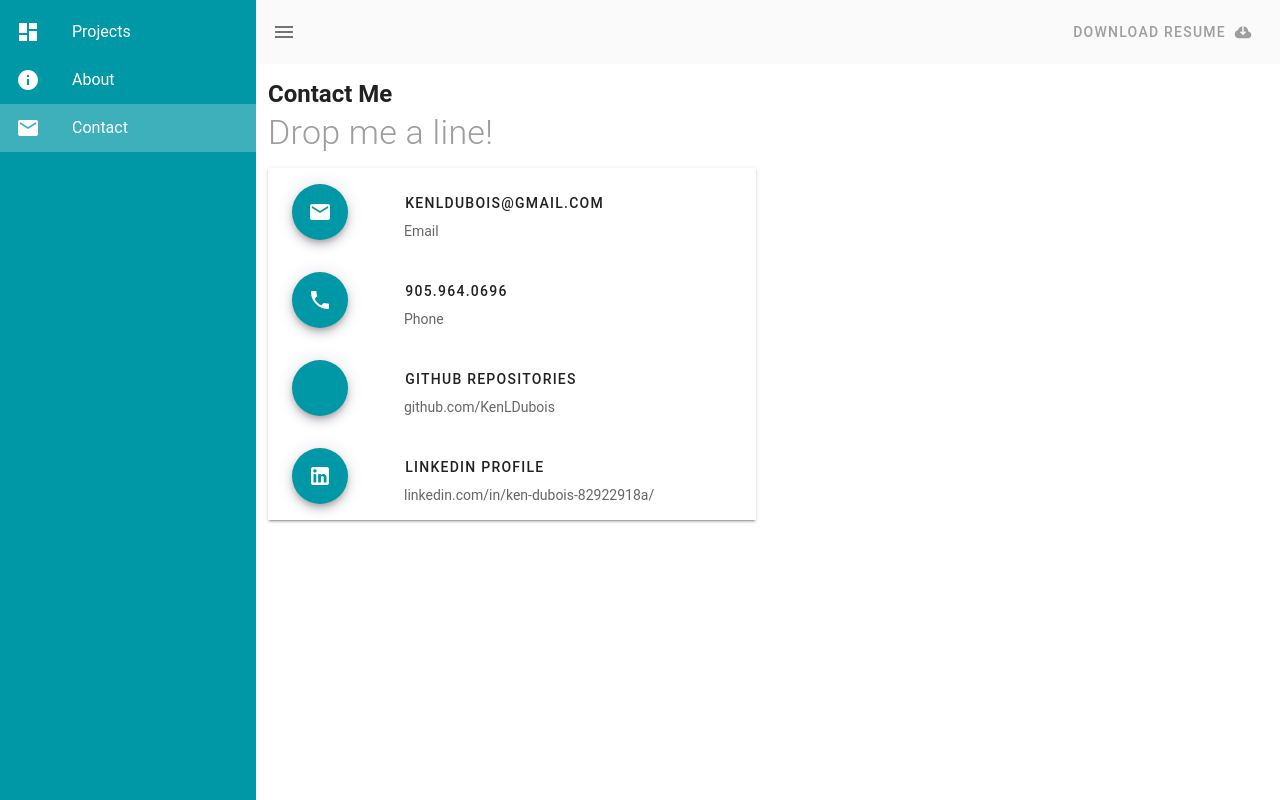
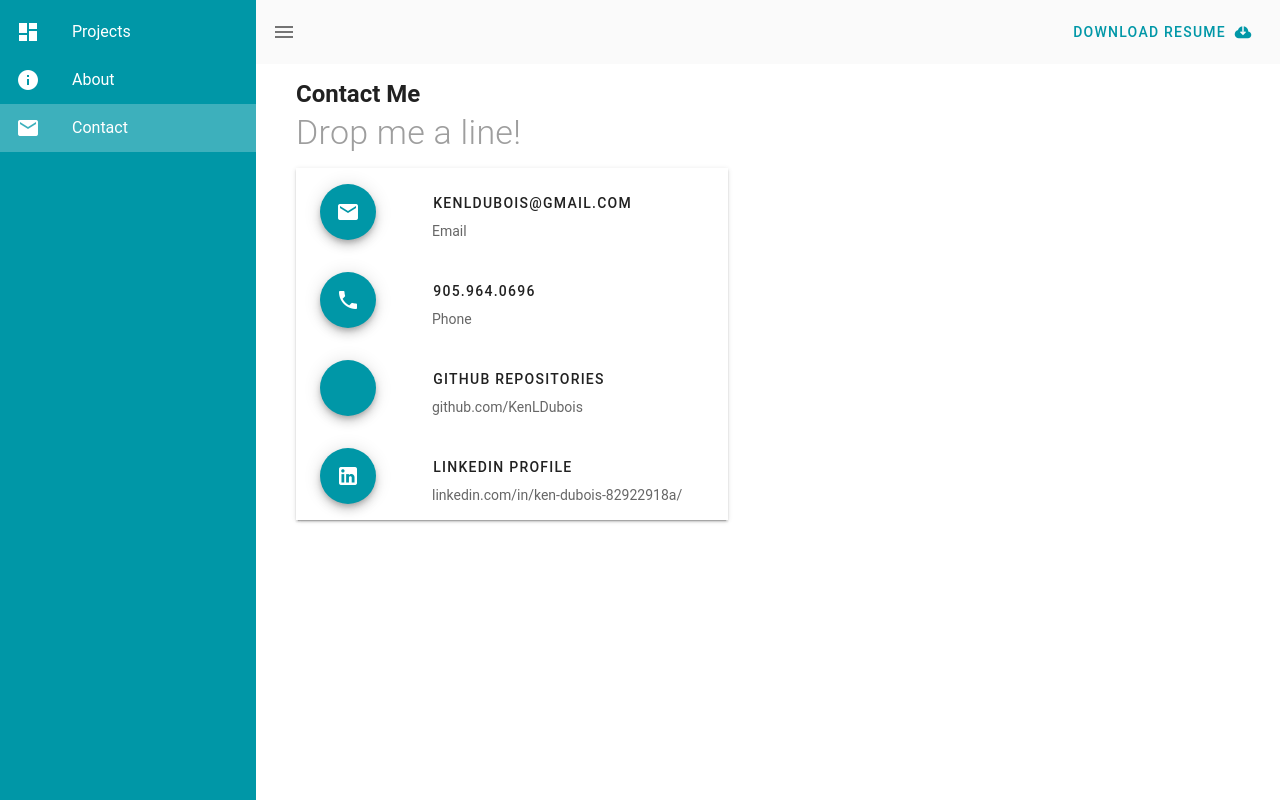
Before and after one commit to KenLDubois/KenLDubois.github.io, a Vue app: page /contact in a window 1280 px wide. Built offline with nearby package versions, Linux system fonts and the light colour scheme; what vue-resource would draw is missing.

Commit message:
padding to detail pages text columns

```diff
--- a/public/index.html
+++ b/public/index.html
@@ -5,7 +5,7 @@
     <meta http-equiv="X-UA-Compatible" content="IE=edge">
     <meta name="viewport" content="width=device-width,initial-scale=1.0">
     <link rel="icon" href="<%= BASE_URL %>favicon.ico">
-    <title>dev-portfolio</title>
+    <title>Ken Dubois Portfolio</title>
     <link rel="stylesheet" href="https://fonts.googleapis.com/css?family=Nunito+Sans:100,300,400,500,700,900">
     <link rel="stylesheet" href="https://cdn.jsdelivr.net/npm/@mdi/font@latest/css/materialdesignicons.min.css">
   </head>
--- a/src/components/Navbar.vue
+++ b/src/components/Navbar.vue
@@ -4,7 +4,7 @@
       <v-app-bar-nav-icon @click.stop="drawer = !drawer"></v-app-bar-nav-icon>
       <!-- <v-toolbar-title class="text-uppercase grey--text">Ken Dubois</v-toolbar-title> -->
       <v-spacer></v-spacer>
-      <v-btn text color="grey" href="./Ken_Dubois_Resume_2019_Fall.pdf" target="_blank">
+      <v-btn text color="primary" href="./Ken_Dubois_Resume_2019_Fall.pdf" target="_blank">
         Download Resume
         <v-icon right dark>mdi-cloud-download</v-icon>
       </v-btn>
--- a/src/views/About.vue
+++ b/src/views/About.vue
@@ -1,10 +1,10 @@
 <template>
   <v-container>
     <v-row id="about" ref="about">
-      <v-col cols="12" md="6">
+      <v-col cols="12" md="6" class="px-10">
           <h2>About Me</h2>
           <p class="display-1 font-weight-light grey--text">
-              My Name is Ken Dubois. I make cool stuff with .NET Core
+              My Name is Ken Dubois and I make cool stuff with .NET
           </p>
           <p>
             I am a .Net Core developer with a background in graphic design.
@@ -29,6 +29,9 @@
             require constant assistance getting him up and down stairs, sofas, the bed, etc.
           </p>
             <v-btn color="primary" to="/contact">Contact Me</v-btn>
+            <v-btn text color="primary" href="./Ken_Dubois_Resume_2019_Fall.pdf" target="_blank">
+        Download Resume
+      </v-btn>
       </v-col>
       <v-col cols="12" md="6">
           <v-img src="/images/about.jpg"></v-img>
--- a/src/views/Contact.vue
+++ b/src/views/Contact.vue
@@ -1,7 +1,7 @@
 <template>
   <v-container>
     <v-row id="about" ref="about">
-      <v-col cols="12" md="6">
+      <v-col cols="12" md="6" class="px-10">
         <h2>Contact Me</h2>
         <p class="display-1 font-weight-light grey--text">Drop me a line!</p>
         <v-card tile>
--- a/src/views/ProjectDetails.vue
+++ b/src/views/ProjectDetails.vue
@@ -1,7 +1,7 @@
 <template>
   <v-container>
     <v-row>
-      <v-col cols="12" md="6">
+      <v-col cols="12" md="6" class="px-10">
         <h2>{{project.title}}</h2>
         <p class="display-1 font-weight-light grey--text">{{project.shortDescription}}</p>
         <div v-html="mdContent"></div>
```
